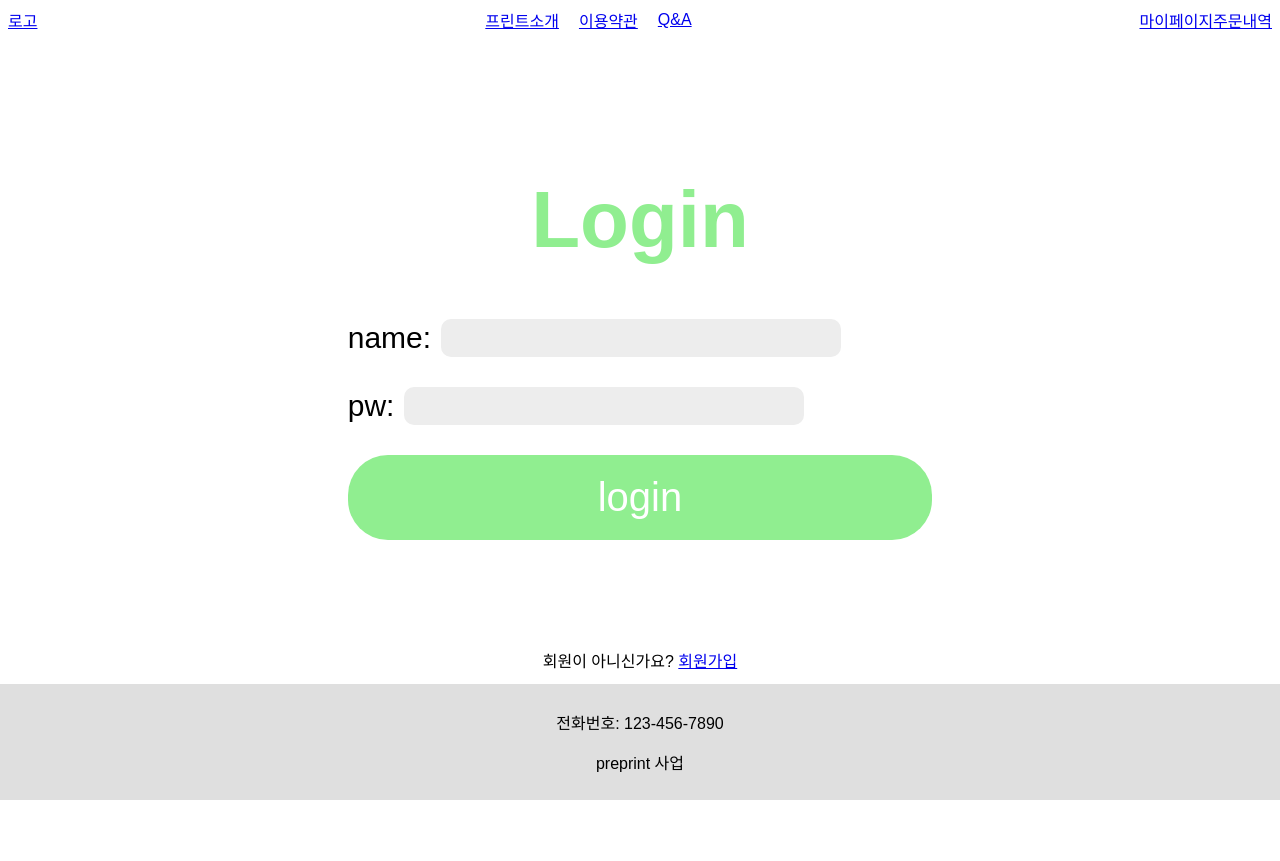
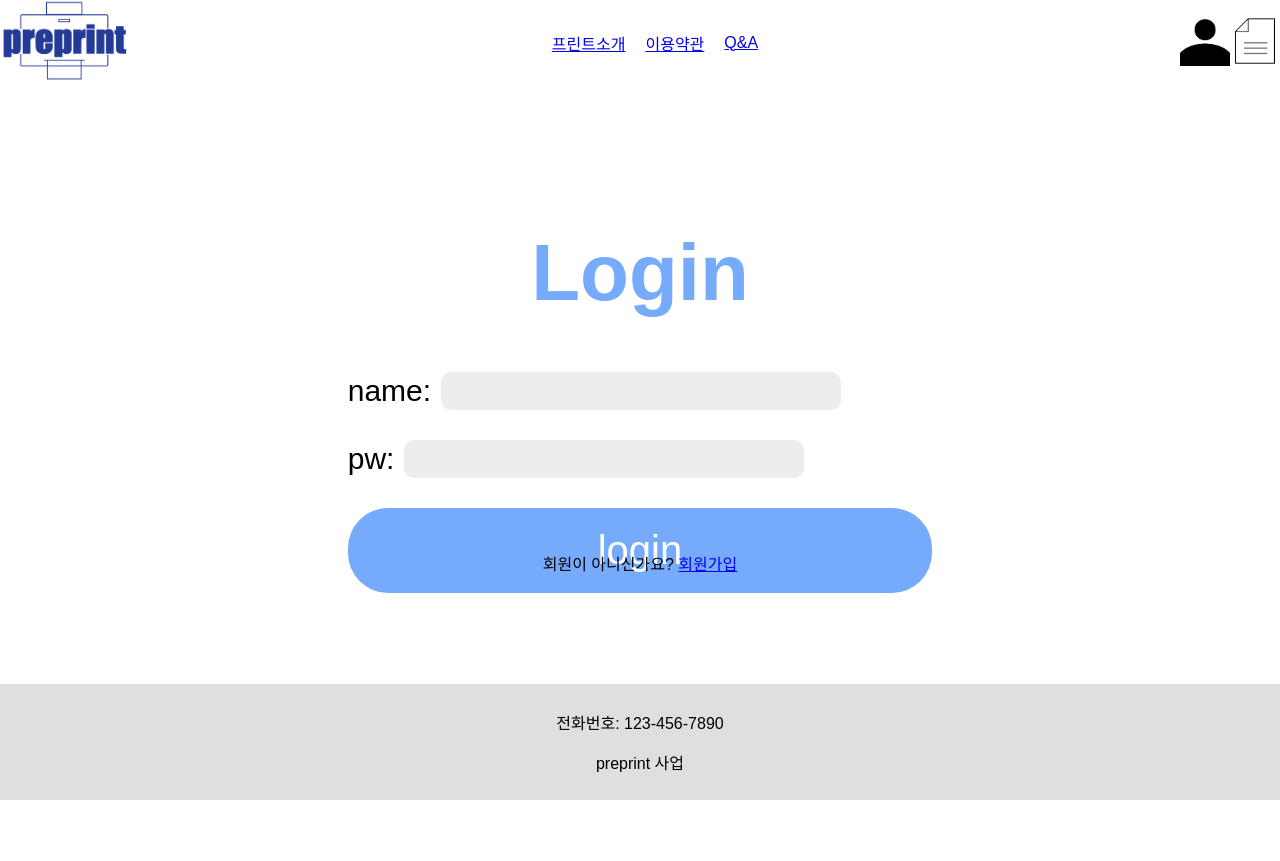
Before and after one commit to euntaek4187/preprint-cloud-service, a Django app: template templates/accounts/print_login.html in a window 1280 px wide. Before the commit the page ends 800 px from the top, so only its background shows below. Run offline with Django 4.2, Linux system fonts and the light colour scheme; the template is opened without the code that fills it, so the values that code supplies are empty.

Commit message:
feature-update

```diff
--- a/accounts/forms.py
+++ b/accounts/forms.py
@@ -5,4 +5,4 @@ from django.contrib.auth.forms import UserCreationForm
 class SignUpForm(UserCreationForm):
     class Meta(UserCreationForm.Meta):
         model = get_user_model()
-        fields = ['username', 'email', 'phone']
+        fields = ['username', 'email']
--- a/accounts/views.py
+++ b/accounts/views.py
@@ -17,7 +17,7 @@ def print_signup(req):
             return redirect('main')
         else:
             for field in form.errors:
-                form[field].field.widget.attrs['class'] = 'error'  # This can highlight the input field with error
+                form[field].field.widget.attrs['class'] = 'error'
                 for error in form[field].errors:
                     messages.error(req, error)
     context = {'form': form}
--- a/preprint/models.py
+++ b/preprint/models.py
@@ -5,7 +5,7 @@ User = get_user_model()
 
 class Upload(models.Model):
     upload_user = models.ForeignKey(verbose_name='유저', to= User, on_delete=models.CASCADE, null=True, blank=True)
-    upload_pw = models.CharField(verbose_name='비밀번호', max_length=4)
+    upload_pw = models.CharField(verbose_name='비밀번호', max_length=16)
     upload_date = models.DateTimeField(verbose_name='주문날짜', auto_now_add=True)
 
 class UploadFile(models.Model):
--- a/static/css/account.css
+++ b/static/css/account.css
@@ -17,7 +17,7 @@
 
 .login-button {
     padding: 20px 250px 20px 250px;
-    background-color: #90EE90;
+    background-color: #76abfc;
     border: none;
     cursor: pointer;
     font-size: 40px;
@@ -26,7 +26,7 @@
 }
 
 .login-button:hover {
-    background-color: #80DD80;
+    background-color: #76abfc;
 }
 
 .login-form-group {
@@ -63,7 +63,7 @@ input[type="text"], input[type="password"], input[type="email"] {
 }
 
 .signup-button {
-    background-color: #90EE90;
+    background-color: #76abfc;
     padding: 20px 250px 20px 250px;
     font-size: 40px;
     border-radius: 40px;
@@ -71,3 +71,8 @@ input[type="text"], input[type="password"], input[type="email"] {
     border: none;
     color: white;
 }
+
+#select_certification{
+    position: relative;
+    bottom: 150px;
+}
--- a/static/css/style.css
+++ b/static/css/style.css
@@ -1,11 +1,28 @@
 /* 메인페이지 css */
 body {
     font-family: Arial, sans-serif;
+    min-height: 100vh;
+    margin: 0;
+    padding-bottom: 60px; /* 푸터 높이에 맞추어... */
+    position: relative;
 }
 
 .preprint-logo{
     width: 130px;
 }
+
+.logo-image{
+    width: 130px;
+}
+
+.mypage-image{
+    width: 50px;
+}
+
+.cloud-image{
+    width: 50px;
+}
+
 
 .navbar {
     display: flex;
@@ -23,17 +40,18 @@ body {
 }
 
 .content {
-text-align: center;
+    text-align: center;
+    padding-bottom: 60px; /* 푸터 높이보다 약간 더 크게.. */
 }
 
 .logo {
-    color: #90EE90;
+    color: #76abfc;
     margin-top: 50px;
     font-size: 80px;
 }
 
 .print-start-button {
-    background-color: #90EE90;
+    background-color: #76abfc;
     padding: 20px 250px 20px 250px;
     border-radius: 40px;
     border: none;
@@ -105,13 +123,19 @@ box-sizing: border-box;
 }
 
 .pw-submit-button {
-    background-color: #90EE90;
+    background-color: #76abfc;
     padding: 5px 20px 5px 20px;
     border-radius: 20px;
     border: none;
     cursor: pointer;
     font-size: 40px;
     color: white;
+}
+
+.messages{
+    position: relative;
+    bottom: 90px;
+    text-decoration: none;
 }
 
 /* 결제 페이지 */
--- a/templates/accounts/print_login.html
+++ b/templates/accounts/print_login.html
@@ -23,5 +23,5 @@
         <input type="submit" value="login" class="login-button">
     </form>
 </div>
-<p>회원이 아니신가요? <a href="{% url 'accounts:signup' %}">회원가입</a></p>
+<p id="select_certification">회원이 아니신가요? <a href="{% url 'accounts:signup' %}">회원가입</a></p>
 {% endblock %}
--- a/templates/accounts/print_signup.html
+++ b/templates/accounts/print_signup.html
@@ -12,7 +12,7 @@
 <div class="centered-form-container">
     <form action="" method="POST" enctype="multipart/form-data">
         {% csrf_token %}
-        <h1 class="logo">Sign up</h1>
+        <h1 class="logo">Sign Up</h1>
         <div class="login-container">
             <div class="signup-form-group">
                 <label for="{{ form.username.id_for_label }}">name:</label>
@@ -21,10 +21,6 @@
             <div class="signup-form-group">
                 <label for="{{ form.email.id_for_label }}">email:</label>
                 {{ form.email }}
-            </div>
-            <div class="signup-form-group">
-                <label for="{{ form.phone.id_for_label }}">phone:</label>
-                {{ form.phone }}
             </div>
             <div class="signup-form-group">
                 <label for="{{ form.password1.id_for_label }}">pw:</label>
--- a/templates/main.html
+++ b/templates/main.html
@@ -6,6 +6,7 @@
     <meta name="viewport" content="width=device-width, initial-scale=1.0">
     <title>{% block title %}{% endblock %} | pre-print</title>
     <link rel="stylesheet" href="{% static 'css/style.css' %}?after">
+    <link rel="shortcut icon" type="image/x-icon" href="{% static 'img/logo.png' %}" />
     {% block additional_head %}
     {% endblock %}
 </head>
@@ -13,7 +14,7 @@
     <div class="navbar">
         <div class="navbar-left">
             <a href="{% url 'main' %}">
-                로고
+                <img class="logo-image" src="{% static 'img/logo.png' %}" alt="로고">
             </a>
         </div>
         <div class="navbar-center">
@@ -22,8 +23,12 @@
             <a href="#">Q&A</a>
         </div>
         <div class="navbar-right">
-            <a href="{% url 'preprint:mypage' %}">마이페이지</a>
-            <a href="{% url 'preprint:cloud_history' %}">주문내역</a>
+            <a href="{% url 'preprint:mypage' %}">
+                <img class="mypage-image" src="{% static 'img/mypage.png' %}" alt="로고">
+            </a>
+            <a href="{% url 'preprint:cloud_history' %}">
+                <img class="cloud-image" src="{% static 'img/payment.png' %}" alt="로고">
+            </a>
         </div>
     </div>
     <div class="content">
--- a/users/models.py
+++ b/users/models.py
@@ -22,5 +22,5 @@ class UserManager(DJangoUserManager):
         return self._create_user(username, email, password, **extra_fields)
 
 class User(AbstractUser):
-    phone = models.CharField(verbose_name='전화번호', max_length=11)
+    # phone = models.CharField(verbose_name='전화번호', max_length=11)
     objects = UserManager()
```
Also changed, not shown: preprint/views.py (+7 -2 lines), preprint/migrations/0003_alter_upload_upload_pw.py (added), static/img/logo.png, users/migrations/0002_remove_user_phone.py (added).
